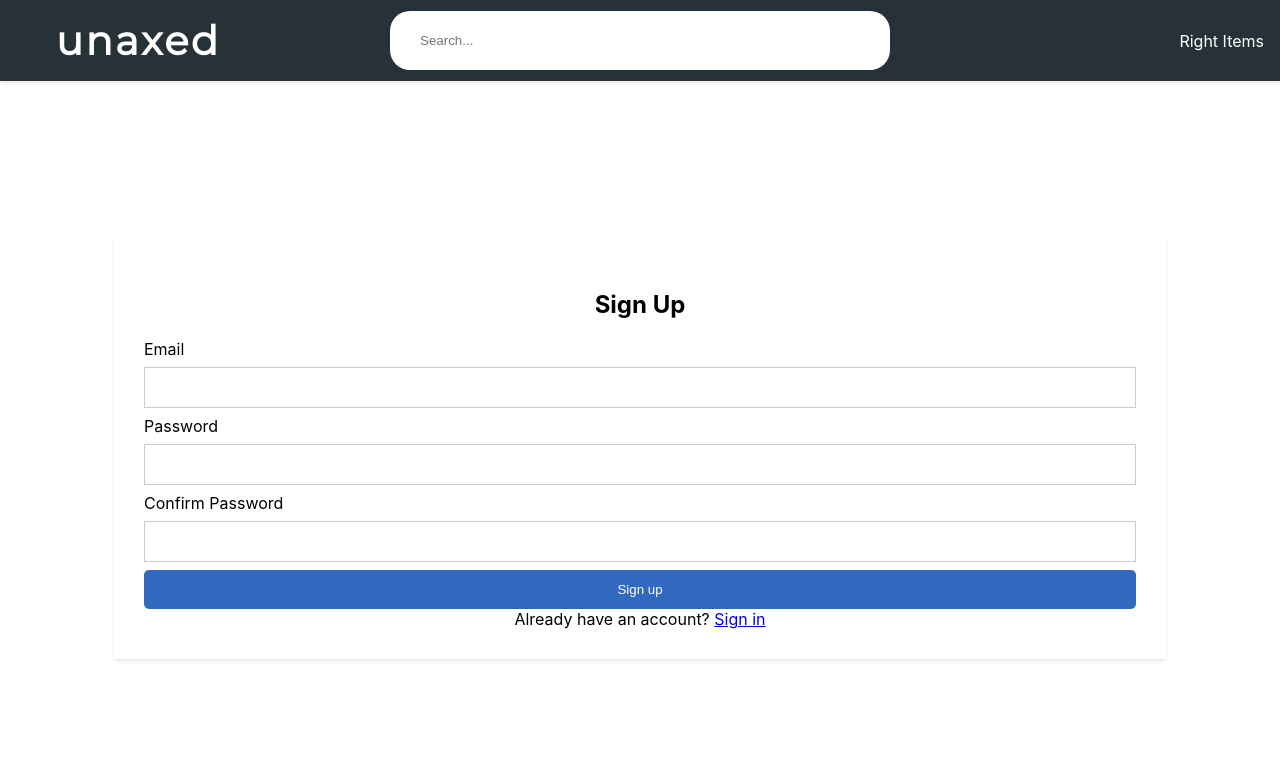
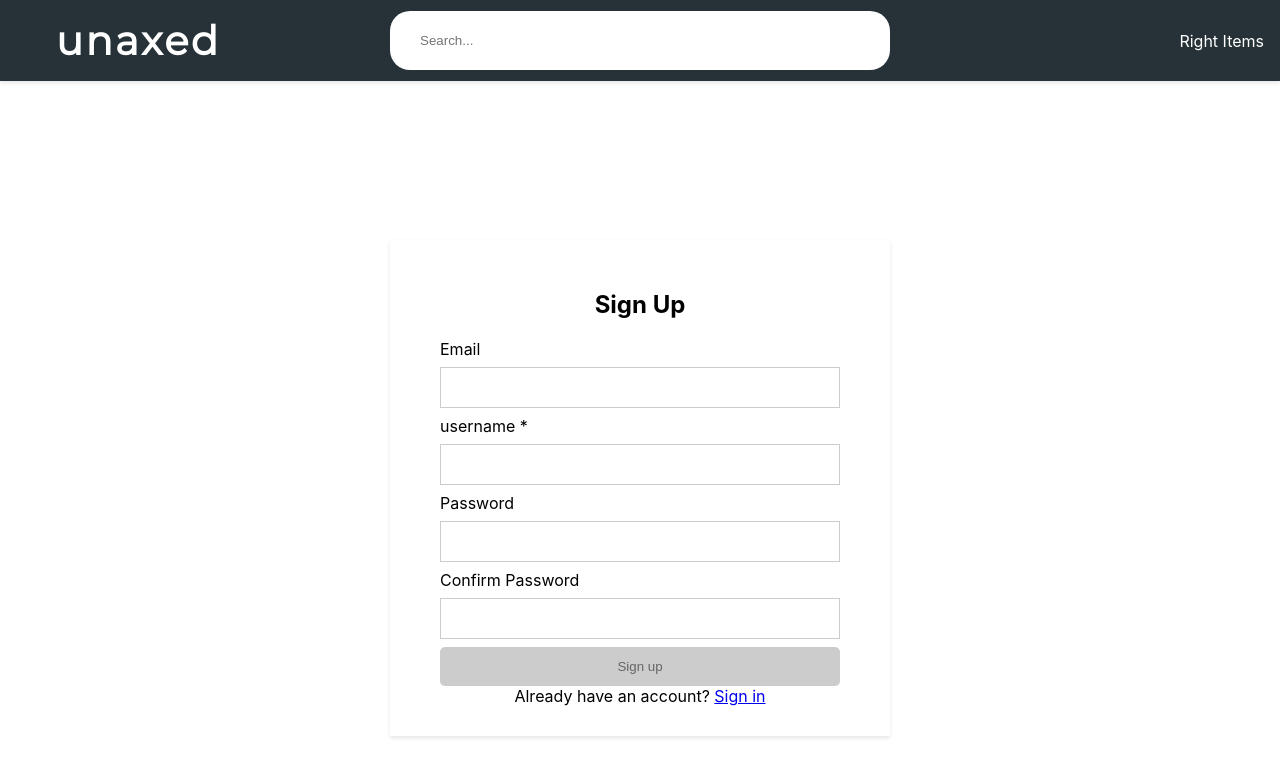
Before and after one commit to skhan75/unaxed, a React (Create React App) app in the folder frontend/: page /signup in a window 1280 px wide. Shown: the top 776 px of the page. Built offline with nearby package versions, Linux system fonts and the light colour scheme; no server answers.

Commit message:
Username availability check

```diff
--- a/frontend/src/App.tsx
+++ b/frontend/src/App.tsx
@@ -21,9 +21,11 @@ function App() {
               <Route path='/forgot-password' element={<AuthPage type='forgot' />} />
               <Route path='/create-profile' element={<NewProfileInformationPage />} />
               <Route path='/logout' element={<Dashboard />} />
+
               <Route element={<PrivateRoute />}>
                 <Route path="/" element={<Dashboard />} />
                 <Route path="/home" element={<Dashboard />} />
+                {/* <Route path=":username" element={<UserProfile />} /> */}
                 <Route path="/profile" element={<UserProfile />} />
               </Route>
             </Routes>
--- a/frontend/src/components/NewUser.tsx
+++ b/frontend/src/components/NewUser.tsx
@@ -25,9 +25,8 @@ const NewUser: React.FC<any> = () => {
     const navigate = useNavigate();
     const { user } = useAuth();
 
-    const [isUsernameAvailable, setIsUsernameAvailable] = React.useState<boolean>(false);
+
     const [userProfile, setUserProfile] = React.useState<ProfileFormInterface>({
-        username: '',
         firstName: '',
         middleName: '',
         lastName: '',
@@ -97,31 +96,13 @@ const NewUser: React.FC<any> = () => {
         }
     };
 
-    const handleCheckUserName = async (userProfile: any) => {
-        console.log("Checking username...");
-        try {
-            setIsUsernameAvailable(true);
-        } catch (error) {
-            console.error('Error checking username:', error);
-        }
-    };
+
 
     return (
         <>
             <h2>Welcome to Unaxed! Tell us something about yourself.</h2>
             <form className="new-profile-form">
-                <label>username *</label>
-                <input
-                    type="text" value={userProfile.username} name="username" required onChange={handleUpdate}
-                />
-                <div className="check-username-availabiliy">
-                    <button className="check-username-btn" type="button" onClick={handleCheckUserName}>
-                        Check Availability
-                    </button>
-                    {isUsernameAvailable && (
-                        <Alert variant="success" message="Username is available!" />
-                    )}
-                </div>
+
                 <JustText text="About You"/>
                 <label>First Name *</label>
                 <input
--- a/frontend/src/components/Signup.tsx
+++ b/frontend/src/components/Signup.tsx
@@ -1,18 +1,20 @@
 import React, { useRef, useState } from "react";
 import Alert  from "./Alert";
 import { useAuth } from "../contexts/AuthContext";
-import { FirebaseError } from "firebase/app";
 import { useNavigate } from "react-router-dom";
-import { updateUserData } from '../firebase';
+import { setUserData, checkUserNameAvailability } from '../firebase';
 
 
 export const Signup: React.FC<any> = (props) => {
     const emailRef = useRef<HTMLInputElement>(null);
     const passwordRef = useRef<HTMLInputElement>(null);
     const passwordConfirmationRef = useRef<HTMLInputElement>(null);
+    const usernameRef = useRef<HTMLInputElement>(null);
     const { signup } = useAuth();
     const [error, setError] = useState<string>('');
     const [loading, setLoading] = useState<boolean>(false);
+    const [isUsernameAvailable, setIsUsernameAvailable] = React.useState<boolean>(false);
+    const [isUsernameEmpty, setIsUsernameEmpty] = React.useState<boolean>(true);
     const navigate = useNavigate();
 
     const handleSubmit = async(e: any) => {
@@ -20,7 +22,7 @@ export const Signup: React.FC<any> = (props) => {
         setError('');
         setLoading(true)
         try {
-            if (emailRef.current && passwordRef.current && passwordConfirmationRef.current) {
+            if (emailRef.current && passwordRef.current && passwordConfirmationRef.current && usernameRef.current) {
                 const email = emailRef.current.value;
                 const password = passwordRef.current.value;
                 const passwordConfirmation = passwordConfirmationRef.current.value;
@@ -29,8 +31,16 @@ export const Signup: React.FC<any> = (props) => {
                     setError('Passwords do not match !');
                     return;
                 }
+
+                if (!isUsernameAvailable) {
+                    setError('Username is not available!');
+                    return;
+                }
+
+                const username = usernameRef.current.value;
                 const user = await signup(email, password);
-                await updateUserData({ email }, user);
+
+                await setUserData({ username, email }, user);
                 navigate('/create-profile');
             }
         } catch (error: any) {
@@ -39,18 +49,40 @@ export const Signup: React.FC<any> = (props) => {
         setLoading(false);
     };
 
+    const handleCheckUserName = async (event: React.ChangeEvent<HTMLInputElement>) => {
+        const username: string = event.target.value;
+        setIsUsernameEmpty(username === '');
+        try {
+            const isAvailable = await checkUserNameAvailability(username);
+            setIsUsernameAvailable(isAvailable);
+        } catch (error) {
+            console.error('Error checking username:', error);
+        }
+    };
+
     return (
         <>
             <h2>Sign Up</h2>
             <form className="signup-form">
                 <label>Email</label>
                 <input type="email" ref={emailRef} required />
+                <label>username *</label>
+                <input type="text" ref={usernameRef} name="username" required onChange={handleCheckUserName}/>
+                <div className="check-username-availabiliy">
+                    {!isUsernameEmpty && (
+                        isUsernameAvailable ? (
+                            <Alert variant="success" message="Username is available!" />
+                        ) : (
+                            <Alert variant="error" message="Username is not available!" />
+                        )
+                    )}
+                </div>
                 <label>Password</label>
                 <input type="password" ref={passwordRef} required />
                 <label>Confirm Password</label>
                 <input type="password" ref={passwordConfirmationRef} required />
                 {error && <Alert variant="error" message={error} />}
-                <button disabled={loading} type="button" onClick={handleSubmit}>
+                <button disabled={loading || (!isUsernameAvailable || isUsernameEmpty)} type="button" onClick={handleSubmit}>
                     Sign up
                 </button>
             </form>
--- a/frontend/src/components/UserProfileInfo.tsx
+++ b/frontend/src/components/UserProfileInfo.tsx
@@ -21,7 +21,6 @@ const UserProfileInfo: React.FC<any> = (props) => {
         website: userData?.website || '',
         bio: userData?.bio || '',
     });
-
 
     const handleInputChange = (e: React.ChangeEvent<HTMLInputElement | HTMLTextAreaElement>) => {
         const { name, value } = e.target;
--- a/frontend/src/contexts/AuthContext.tsx
+++ b/frontend/src/contexts/AuthContext.tsx
@@ -1,5 +1,5 @@
 import React, { createContext, useState, useEffect, useContext } from 'react';
-import { auth } from '../firebase';
+import { auth, isUsernameAvailable } from '../firebase';
 import {
     createUserWithEmailAndPassword,
     onAuthStateChanged,
--- a/frontend/src/firebase.ts
+++ b/frontend/src/firebase.ts
@@ -1,8 +1,16 @@
 import { initializeApp } from 'firebase/app';
 import 'firebase/auth';
-import { getFirestore, collection, addDoc, doc, setDoc, getDoc, updateDoc } from "firebase/firestore";
-import { getAuth, createUserWithEmailAndPassword, onAuthStateChanged, User } from "firebase/auth";
-import { getStorage, ref, uploadBytes, getDownloadURL } from "firebase/storage";
+import {
+  getFirestore, collection,
+  doc, setDoc, getDoc, updateDoc,
+  query, where, getDocs
+} from "firebase/firestore";
+import {
+  getAuth, User
+} from "firebase/auth";
+import {
+  getStorage, ref, uploadBytes, getDownloadURL
+} from "firebase/storage";
 
 const firebaseConfig = {
   apiKey: process.env.REACT_APP_API_KEY,
@@ -20,12 +28,36 @@ export const auth = getAuth(app);
 const db = getFirestore(app);
 const storage = getStorage(app);
 
+export const checkUserNameAvailability = async (username: string): Promise<boolean> => {
+  try {
+    const usersRef = collection(db, "users");
+    const q = query(usersRef, where("username", "==", username));
+    const querySnapshot = await getDocs(q);
+    return querySnapshot.empty;
+  } catch (error) {
+    console.error("Error checking username availability:", error);
+    return false;
+  }
+};
+
 export const createDataForNewUser = async (collectionName: string, newUserData: any, user: User|null) => {
   try {
     const usersCollection = collection(db, 'users');
     const userDocRef = doc(usersCollection, user?.uid);
     await setDoc(userDocRef, {...newUserData});
     console.log('Document successfully written!');
+  } catch (e) {
+    console.error("Error adding document: ", e);
+  }
+}
+
+export const setUserData = async (newUserData: any, user: User | null) => {
+  try {
+    console.log("Updating user data");
+    const usersCollection = collection(db, 'users');
+    const userDocRef = doc(usersCollection, user?.uid);
+    await setDoc(userDocRef, { ...newUserData });
+    console.log('Document successfully added!');
   } catch (e) {
     console.error("Error adding document: ", e);
   }
@@ -39,7 +71,7 @@ export const updateUserData = async (newUserData: any, user: User|null) => {
     await updateDoc(userDocRef, {...newUserData});
     console.log('Document successfully updated!');
   } catch (e) {
-    console.error("Error adding document: ", e);
+    console.error("Error updating document: ", e);
   }
 }
 
--- a/frontend/src/interfaces/ProfileFormInterface.tsx
+++ b/frontend/src/interfaces/ProfileFormInterface.tsx
@@ -1,5 +1,4 @@
 interface ProfileFormInterface {
-    username: string,
     firstName: string,
     middleName: string,
     lastName: string,
--- a/frontend/src/styles.css
+++ b/frontend/src/styles.css
@@ -46,10 +46,10 @@ code {
 input[type=text],
 input[type=password],
 input[type=email] {
-    width: 100%;
+    width: 400px;
     padding: 12px 20px;
     margin: 8px 0;
-    display: inline-block;
+    display: flex;
     border: 1px solid #ccc;
     box-sizing: border-box;
 }
@@ -69,6 +69,12 @@ button:hover {
     opacity: 0.8;
 }
 
+button:disabled {
+    background-color: #ccc;
+    color: #666;
+    cursor: not-allowed;
+}
+
 .site-title {
     font-size: 2.5rem;
     font-weight: 900;
@@ -83,21 +89,22 @@ button:hover {
 }
 
 .auth-page-container {
-    height: 100vh;
+    /* height: 100vh; */
     display: flex;
     justify-content: center;
     margin-top: var(--auth-page-margin-top);
     .auth-box-container {
         height: fit-content;
+        width: 500px;
         padding: 30px;
         background-color: var(--secondary-bg);
         box-shadow: 0 2px 4px 0 rgba(0, 0, 0, .1);
         .auth-box {
-                display: flex;
-                flex-direction: column;
-                align-items: center;
-                justify-content: center;
-            }
+            display: flex;
+            flex-direction: column;
+            align-items: center;
+            justify-content: center;
+        }
     }
 }
 
@@ -108,14 +115,12 @@ button:hover {
 .profile-page-container {
     display: flex;
     /* padding: var(--page-padding); */
-    /* margin-left: 20%;
-    margin-right: 20%; */
     align-items: center;
     justify-content: center;
 }
 
 .column {
-    flex: 1;
+    /* flex: 1; */
     /* Distribute space equally */
     /* padding: 20px; */
     height: 100vh;
@@ -350,9 +355,6 @@ button:hover {
 
 .unaxed-center-container {
     width: 50%;
-    /* float: center; */
-    /* justify-content: center; */
-    /* display: flex; */
 }
 
 .unaxed-right-container {
```
